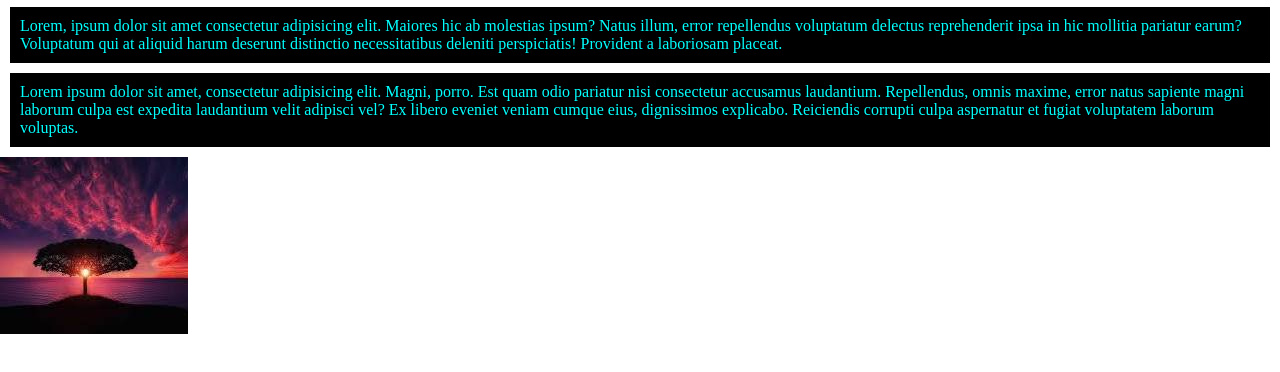
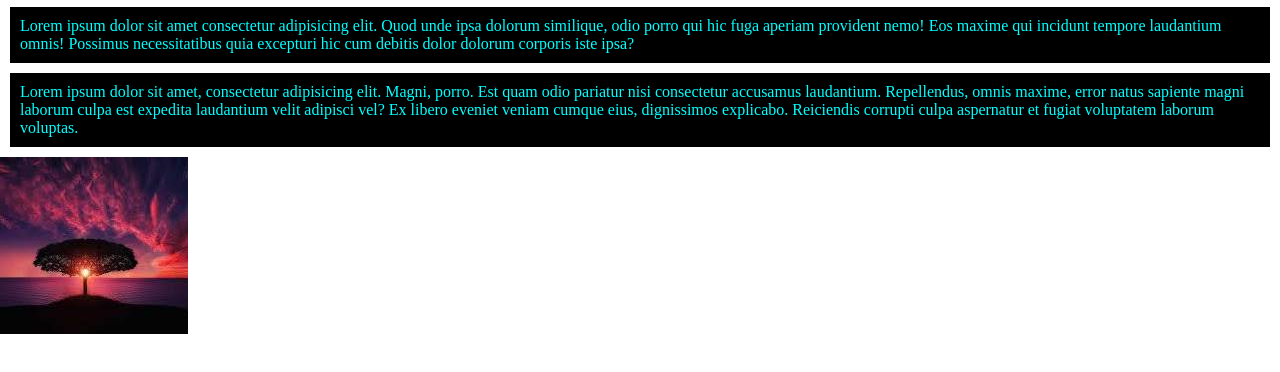
Before and after one commit to farrdin/First-portfolio, a plain HTML site: page index.html in a window 1280 px wide. Shown: the part 52-424 px from the top of the page. Drawn offline with Linux system fonts and the light colour scheme.

Commit message:
new para

```diff
--- a/index.html
+++ b/index.html
@@ -14,13 +14,11 @@
       <h2>Welcome to my website</h2>
     </header>
     <h3>This is Blog site</h3>
-
     <p>
-      Lorem, ipsum dolor sit amet consectetur adipisicing elit. Maiores hic ab
-      molestias ipsum? Natus illum, error repellendus voluptatum delectus
-      reprehenderit ipsa in hic mollitia pariatur earum? Voluptatum qui at
-      aliquid harum deserunt distinctio necessitatibus deleniti perspiciatis!
-      Provident a laboriosam placeat.
+      Lorem ipsum dolor sit amet consectetur adipisicing elit. Quod unde ipsa
+      dolorum similique, odio porro qui hic fuga aperiam provident nemo! Eos
+      maxime qui incidunt tempore laudantium omnis! Possimus necessitatibus quia
+      excepturi hic cum debitis dolor dolorum corporis iste ipsa?
     </p>
     <p>
       Lorem ipsum dolor sit amet, consectetur adipisicing elit. Magni, porro.
```
